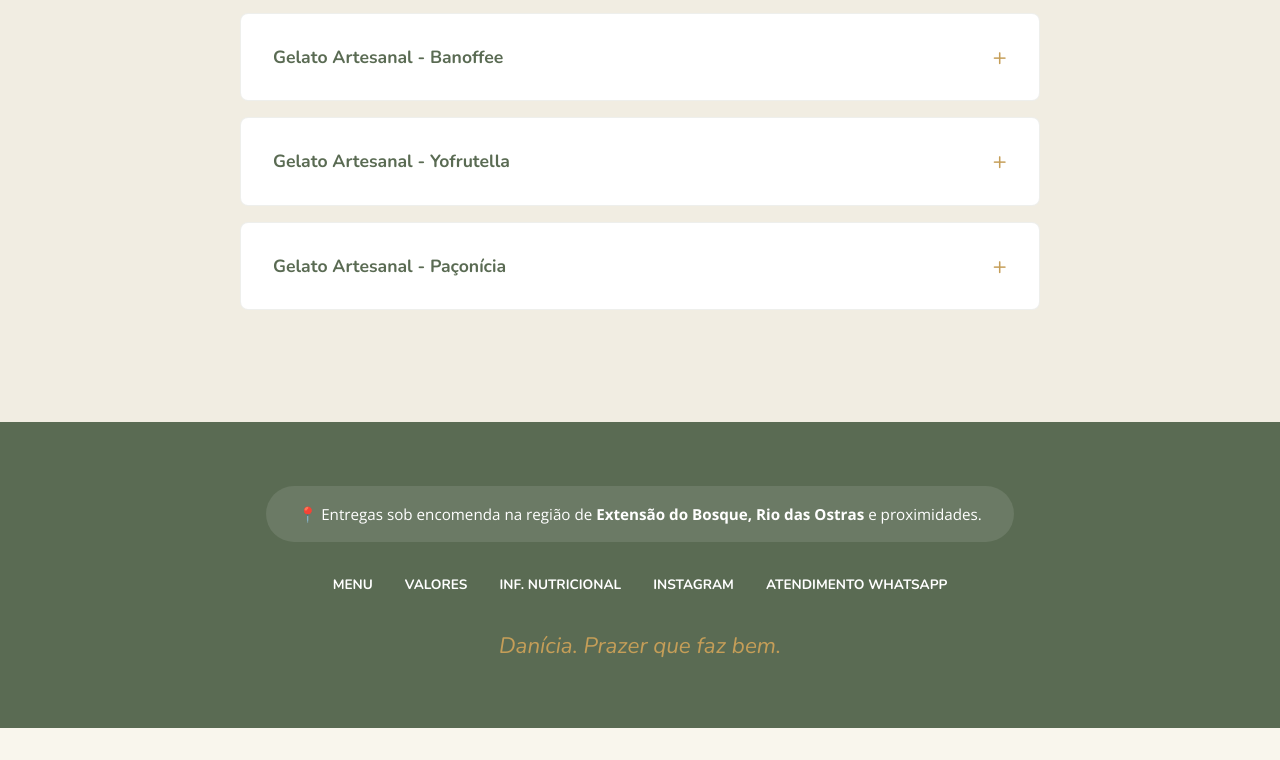
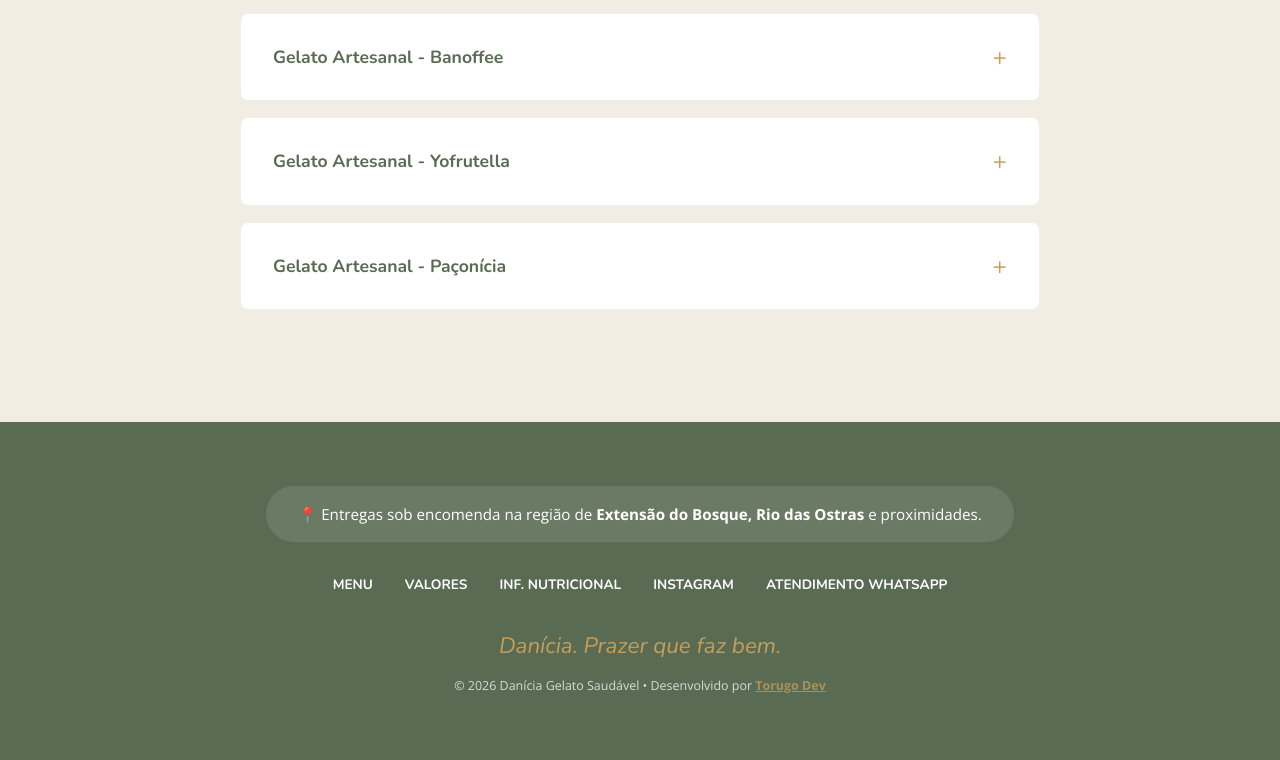
Before and after one commit to Torugo-git/Danicia, a plain HTML site: page index.html in a window 1280 px wide. Shown: the part 5100-5860 px from the top of the page. Before the commit the page ends 5828 px from the top, so only its background shows below. Drawn offline with nearby package versions, Linux system fonts and the light colour scheme; a web font is replaced by a local one.

Commit message:
Update footer copyright year to 2026

```diff
--- a/index.html
+++ b/index.html
@@ -996,6 +996,9 @@
                 <a href="#" id="btn-encomenda-geral">Atendimento WhatsApp</a>
             </div>
             <p class="footer-logo-text">Danícia. Prazer que faz bem.</p>
+            <p style="font-size: 0.78rem; opacity: 0.75; margin-top: 0.75rem;">
+                &copy; 2026 Danícia Gelato Saudável • Desenvolvido por <a href="https://torugo-git.github.io/torugo-dev/" target="_blank" rel="noopener" style="color: var(--dourado, #d4af37); font-weight: 700; text-decoration: underline;">Torugo Dev</a>
+            </p>
         </div>
     </footer>
 
```
